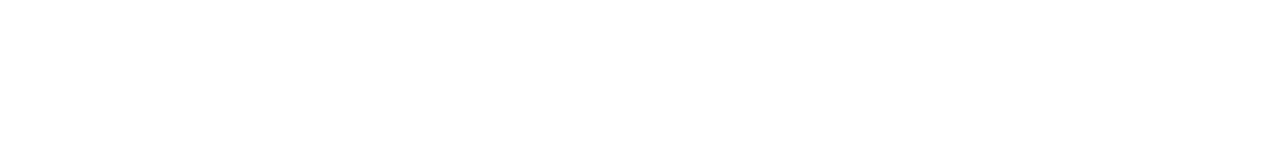
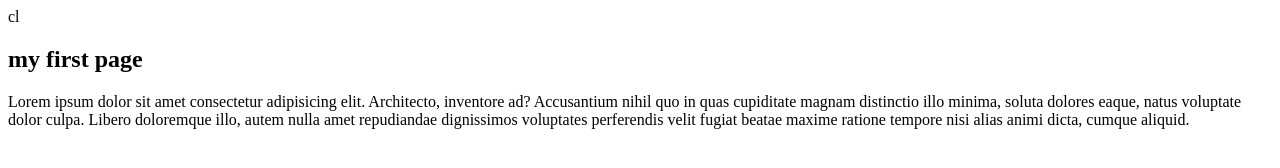
Before and after one commit to shafayat58/my-first-github-repo, a plain HTML site: page index.html in a window 1280 px wide. Drawn offline with Linux system fonts and the light colour scheme.

Commit message:
my first page

```diff
--- a/index.html
+++ b/index.html
@@ -3,11 +3,18 @@
 
 <head>
   <meta charset="UTF-8">
-  <meta name="viewport" content="width=device-width, initial-scale=1.0">
+  <meta name="viewport" content="width=device-width, initial-scale=1.0">cl
   <title>my first Ever Github Repo</title>
 </head>
 
 <body>
+  <h2>my first page</h2>
+  <p>Lorem ipsum dolor sit amet consectetur adipisicing elit. Architecto, inventore ad? Accusantium nihil quo in quas
+    cupiditate magnam distinctio illo minima, soluta dolores eaque, natus voluptate dolor culpa. Libero doloremque illo,
+    autem nulla amet repudiandae dignissimos voluptates perferendis velit fugiat beatae maxime ratione tempore nisi
+    alias animi dicta, cumque aliquid.
+
+  </p>
 
 </body>
 
```
